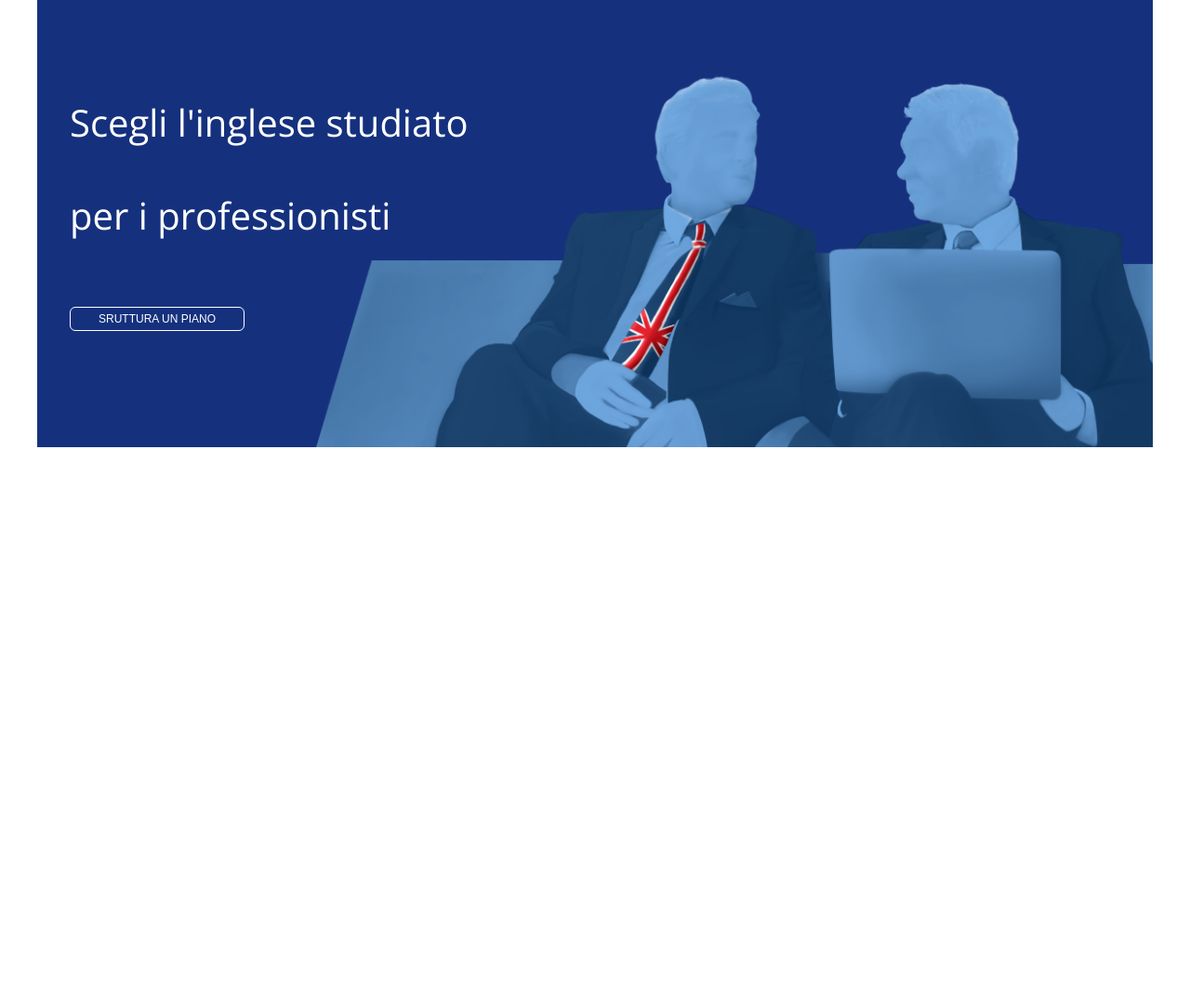
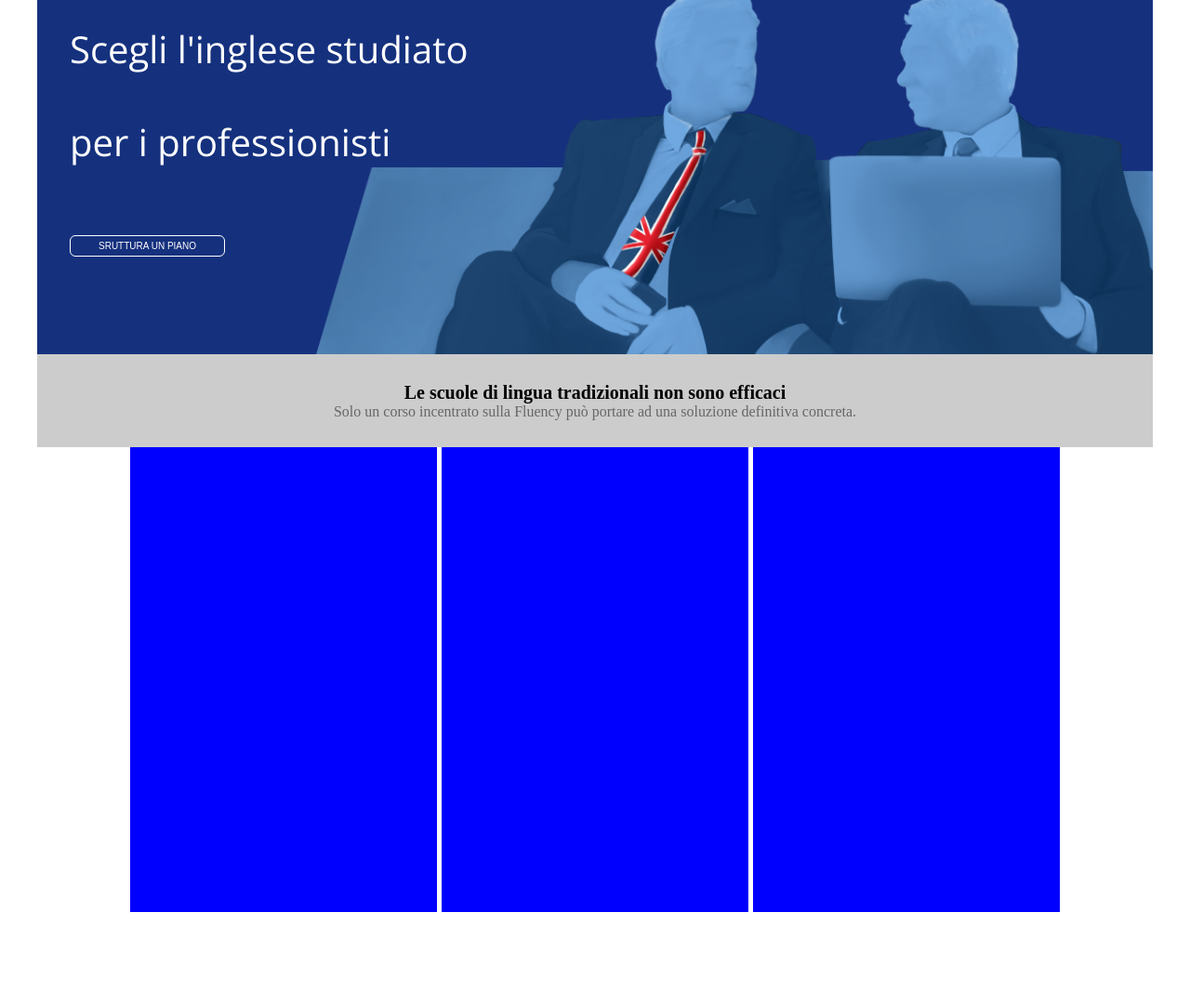
Before and after one commit to edoardo993/htmlcss-fluentify, a plain HTML site: page index.html in a window 1280 px wide. Shown: the part 119-1200 px from the top of the page at 93% size. Before the commit the page ends 800 px from the top, so only its background shows below. Drawn offline with nearby package versions, Linux system fonts and the light colour scheme.

Commit message:
modifiche header

```diff
--- a/css/style.css
+++ b/css/style.css
@@ -8,7 +8,6 @@
 .container {
   width: 1200px;
   margin: 0 auto;
-  background: #ccc;
 }
 
 .fl {
@@ -20,8 +19,8 @@
   display: table;
   clear: both;
 }
+/* /utility classes */
 
-/* /utility classes */
 .header-img {
   width: 900px;
   height: 400px;
@@ -35,7 +34,7 @@
 
 .box-header {
   background: #15317E;
-  height: 600px;
+  height: 500px;
   width: 100%;
   position: relative;
 }
@@ -53,13 +52,14 @@
 
 .nav-bar ul {
   display: inline-block;
-  text-decoration: none
+  text-decoration: none;
+  /* margin: 0 30px */
 }
 .nav-bar ul li {
   display: inline-block;
   text-transform: uppercase;
   padding: 0 10px;
-  font-size: 12px;
+  font-size: 10px;
   color: #fff
 }
 
@@ -68,15 +68,19 @@
   color: #fff
 }
 
+li a:hover {
+  color: green
+}
+
 .nav-bar img {
-  padding-right: 100px
+  padding-right: 60px
 }
 
 input {
   background: none;
   padding: 5px 30px;
   color: #fff;
-  font-size: 12px;
+  font-size: 10px;
   border-radius: 6px;
   border: 1px solid #fff
 }
@@ -84,9 +88,49 @@ input {
 .header-text {
   color: #fff;
   font-size: 40px;
-  /* border: 1px solid #fff; */
   width: 500px;
   text-align: left;
-  margin: 100px 35px;
+  margin: 20px 35px;
   font-family: "Open Sans"
 }
+
+.info {
+  height: 100px;
+  background: #ccc;
+  text-align: center;
+  padding-top: 30px
+}
+
+.info p:first-child {
+  font-weight: bold;
+  font-size: 20px
+}
+
+.info p:nth-child(2) {
+  color: #666
+}
+
+.row {
+  width: 1000px;
+  height: 600px;
+  margin: 0 auto
+}
+
+.first-box {
+  width: 33%;
+  height: 500px;
+  background: blue;
+}
+
+.second-box {
+  width: 33%;
+  height: 500px;
+  background: blue;
+  margin: 0 5px
+}
+
+.third-box {
+  width: 33%;
+  height: 500px;
+  background: blue
+}
--- a/index.html
+++ b/index.html
@@ -9,7 +9,7 @@
   <body>
 
     <div class="container">
-      <header class="box-header clearfix">
+      <header class="box-header">
         <div class="header-img">
         </div>
         <nav class="nav-bar">
@@ -25,13 +25,32 @@
             <li><input type="button" name="" value="LOGIN"><a href="https://www.google.com"></a></li>
             <li><input type="button" name="" value="SRUTTURA UN PIANO"><a href="https://www.google.com"></a></li>
           </ul>
-          <div class="header-text fl">
+          <div class="header-text">
             <span>Scegli l'inglese studiato per i professionisti</span>
-            <span><input type="button" name="" value="SRUTTURA UN PIANO"><a href="https://www.google.com"></a></span>
+            <input type="button" name="" value="SRUTTURA UN PIANO"><a href="https://www.google.com"></a>
           </div>
         </nav>
-        </header>
       </header>
+
+      <div class="info">
+        <p>Le scuole di lingua tradizionali non sono efficaci</p>
+        <p>Solo un corso incentrato sulla Fluency può portare ad una soluzione definitiva concreta.</p>
+      </div>
+
+      <div class="row clearfix">
+
+        <div class="first-box fl">
+
+        </div>
+
+        <div class="second-box fl">
+
+        </div>
+
+        <div class="third-box fl">
+
+        </div>
+      </div>
     </div>
   </body>
 </html>
```
